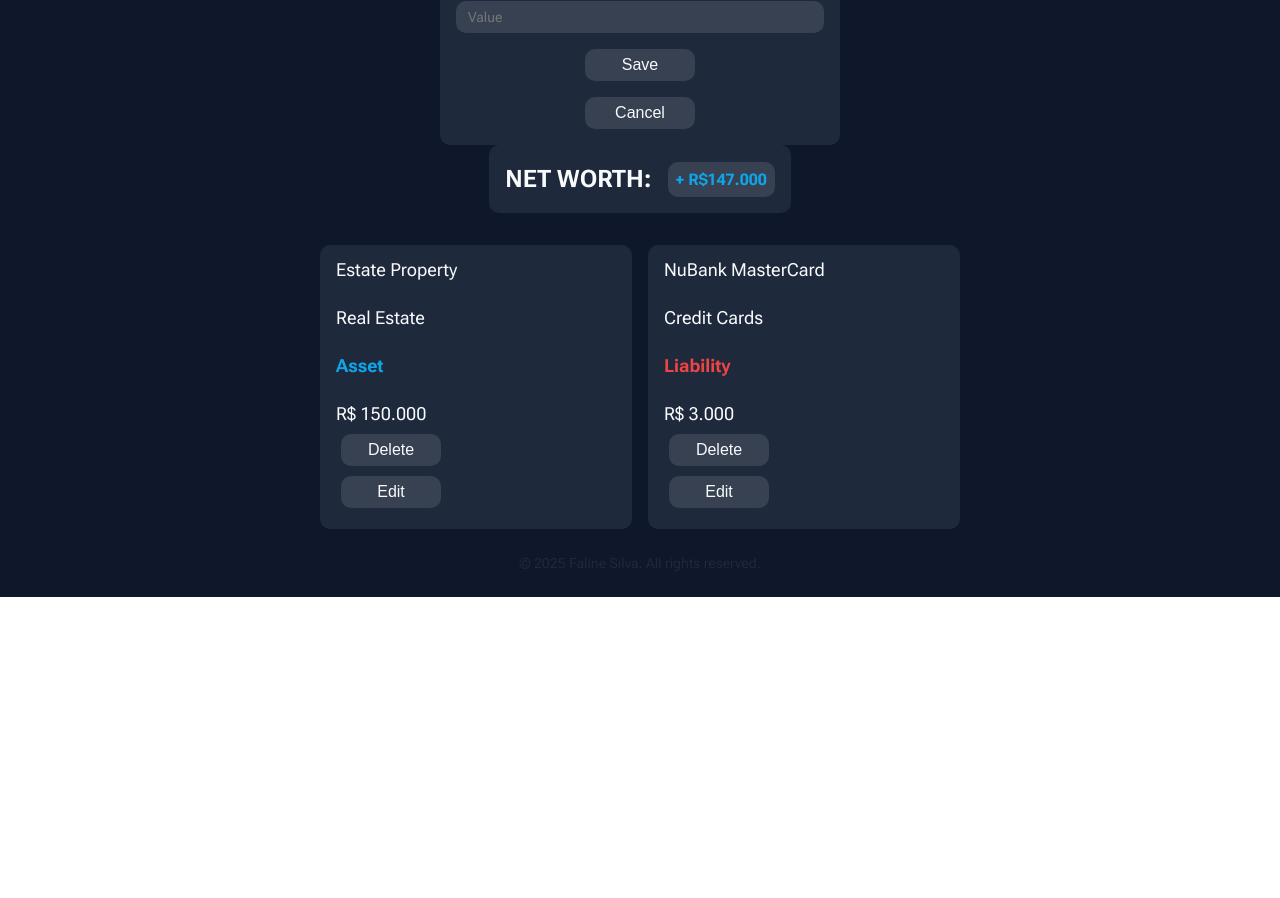
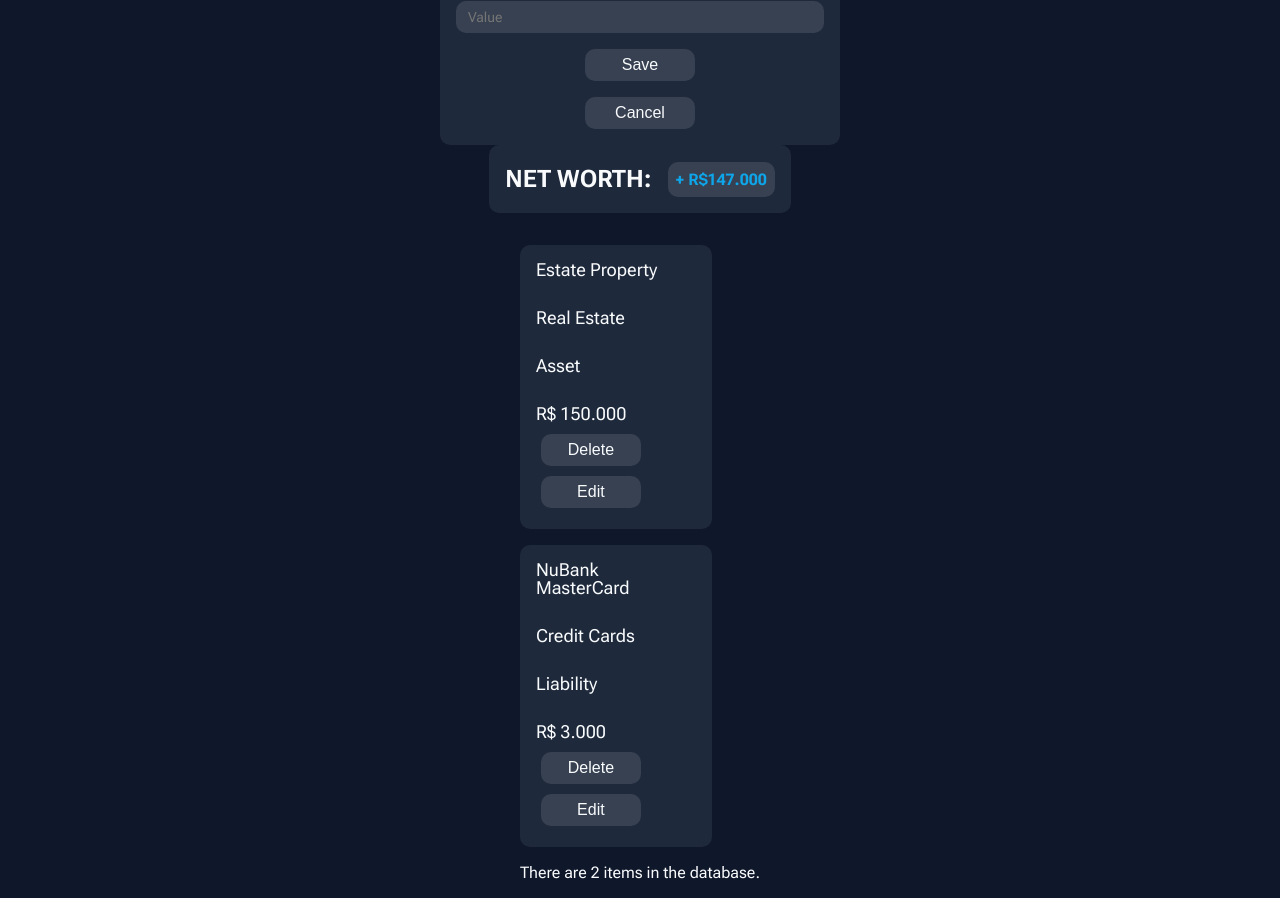
Before and after one commit to falinesilva/liberty, a React (Create React App) app: page / in a window 1280 px wide. Shown: the part 433-1331 px from the top of the page. Before the commit the page ends 1030 px from the top, so only its background shows below. Built offline with nearby package versions, Linux system fonts and the light colour scheme; a web font is replaced by a local one.

Commit message:
Seperated React components into .JS files.

```diff
--- a/src/App.js
+++ b/src/App.js
@@ -1,149 +1,55 @@
 import "./style.css";
+
+import Header from "./components/Header";
+import Menu from "./components/Menu";
+import ItemForm from "./components/ItemForm";
+import NetWorth from "./components/NetWorth";
+import ItemList from "./components/ItemList";
+
+const InitialItems = [
+  {
+    id: 1,
+    name: "Estate Property",
+    type: "Real Estate",
+    class: "Asset",
+    value: "R$ 150.000",
+  },
+  {
+    id: 2,
+    name: "NuBank MasterCard",
+    type: "Credit Cards",
+    class: "Liability",
+    value: "R$ 3.000",
+  },
+];
 
 function App() {
   return (
     <>
-      <main>
-        <div className="container">
-          {/* HEADER */}
-          <header className="header">
-            <div className="logo">
-              <img src="logo.png" width="36" alt="Liberty Logo" />
-            </div>
-            <div className="menu-icon">
-              <button className="btn btn-menu">
-                <img
-                  className="menu-img"
-                  src="open-menu.png"
-                  width="36"
-                  alt="Menu icon"
-                />
-              </button>
-            </div>
-          </header>
-
+      <Header />
       <Menu />
       <ItemForm />
       <NetWorth />
       <ItemList />
-          <Footer />
-        </div>
-      </main>
     </>
   );
 }
 
-function Menu() {
+function Item({ item }) {
   return (
-    <div className="menu">
-      <label className="toggle">
-        <span>Show Net Worth</span>
-        <input type="checkbox" id="toggle-stats" />
-        <span className="slider"></span>
-      </label>
-      <label className="toggle">
-        <span>Show Assets</span>
-        <input type="checkbox" id="toggle-assets" />
-        <span className="slider"></span>
-      </label>
-
-      <label className="toggle">
-        <span>Show Liabilities</span>
-        <input type="checkbox" id="toggle-liabilities" />
-        <span className="slider"></span>
-      </label>
-      <button className="btn btn-add">Add item</button>
-    </div>
-  );
-}
-
-function ItemForm() {
-  return (
-    <form className="item-form">
-      <input type="text" placeholder="Name" />
-      <select>
-        <option value="">Type:</option>
-        <optgroup label="Assets">
-          <option value="business-ownership">Business Ownership</option>
-          <option value="cash">Cash</option>
-          <option value="collectibles">Collectibles</option>
-          <option value="cryptocurrency">Cryptocurrency</option>
-          <option value="equipment">Equipment</option>
-          <option value="mutual-funds-etfs">Mutual Funds & ETFs</option>
-          <option value="other-investments">Other Investments</option>
-          <option value="real-estate">Real Estate</option>
-          <option value="retirement-accounts">Retirement Accounts</option>
-          <option value="stocks-bonds">Stocks & Bonds</option>
-          <option value="valuables">Valuables</option>
-          <option value="vehicle">Vehicle</option>
-        </optgroup>
-        <optgroup label="Liabilities">
-          <option value="alimony">Alimony</option>
-          <option value="child-support">Child Support</option>
-          <option value="credit-cards">Credit Cards</option>
-          <option value="medical-bills">Medical Bills</option>
-          <option value="mortgages">Mortgages</option>
-          <option value="outstanding-bills">Outstanding Bills</option>
-          <option value="personal-loans">Personal Loans</option>
-          <option value="student-loans">Student Loans</option>
-          <option value="taxes-owed">Taxes Owed</option>
-        </optgroup>
-      </select>
-      <input type="text" placeholder="Value" />
-      <button type="button" className="btn btn-add-save">
-        Save
-      </button>
-      <button type="button" className="btn btn-add-cancel">
-        Cancel
-      </button>
-    </form>
-  );
-}
-
-function NetWorth() {
-  return (
-    <div className="net-worth">
-      <p>
-        <strong>Net Worth:</strong>
-      </p>
-      <div className="stat positive">
-        <span>+ R$147.000</span>
-      </div>
-    </div>
-  );
-}
-
-function ItemList() {
-  return (
-    <ul className="item-list">
     <li className="item">
-        <span className="name">Estate Property</span>
+      <span className="name">{item.name}</span>
       <br />
-        <span className="type">Real Estate</span>
+      <span className="type">{item.type}</span>
       <br />
-        <span className="class asset">Asset</span>
+      <span className="class">{item.class}</span>
       <br />
-        <span className="value">R$ 150.000</span>
+      <span className="value">{item.value}</span>
       <div className="item-buttons">
         <button className="btn btn-delete-item">Delete</button>
         <button className="btn btn-edit-item">Edit</button>
       </div>
     </li>
-
-      <li className="item">
-        <span className="name">NuBank MasterCard</span>
-        <br />
-        <span className="type">Credit Cards</span>
-        <br />
-        <span className="class liability">Liability</span>
-        <br />
-        <span className="value">R$ 3.000</span>
-        <div className="item-buttons">
-          <button className="btn btn-delete-item">Delete</button>
-          <button className="btn btn-edit-item">Edit</button>
-        </div>
-      </li>
-    </ul>
   );
 }
 
--- /dev/null
+++ b/src/components/Header.js
@@ -0,0 +1,19 @@
+export default function Header() {
+  return (
+    <header className="header">
+      <div className="logo">
+        <img src="logo.png" width="36" alt="Liberty Logo" />
+      </div>
+      <div className="menu-icon">
+        <button className="btn btn-menu">
+          <img
+            className="menu-img"
+            src="open-menu.png"
+            width="36"
+            alt="Menu icon"
+          />
+        </button>
+      </div>
+    </header>
+  );
+}
--- /dev/null
+++ b/src/components/Item.js
@@ -0,0 +1,17 @@
+export default function Item({ item }) {
+  return (
+    <li className="item">
+      <span className="name">{item.name}</span>
+      <br />
+      <span className="type">{item.type}</span>
+      <br />
+      <span className="class">{item.class}</span>
+      <br />
+      <span className="value">{item.value}</span>
+      <div className="item-buttons">
+        <button className="btn btn-delete-item">Delete</button>
+        <button className="btn btn-edit-item">Edit</button>
+      </div>
+    </li>
+  );
+}
--- /dev/null
+++ b/src/components/ItemForm.js
@@ -0,0 +1,42 @@
+export default function ItemForm() {
+  return (
+    <form className="item-form">
+      <input type="text" placeholder="Name" />
+      <select>
+        <option value="">Type:</option>
+        <optgroup label="Assets">
+          <option value="business-ownership">Business Ownership</option>
+          <option value="cash">Cash</option>
+          <option value="collectibles">Collectibles</option>
+          <option value="cryptocurrency">Cryptocurrency</option>
+          <option value="equipment">Equipment</option>
+          <option value="mutual-funds-etfs">Mutual Funds & ETFs</option>
+          <option value="other-investments">Other Investments</option>
+          <option value="real-estate">Real Estate</option>
+          <option value="retirement-accounts">Retirement Accounts</option>
+          <option value="stocks-bonds">Stocks & Bonds</option>
+          <option value="valuables">Valuables</option>
+          <option value="vehicle">Vehicle</option>
+        </optgroup>
+        <optgroup label="Liabilities">
+          <option value="alimony">Alimony</option>
+          <option value="child-support">Child Support</option>
+          <option value="credit-cards">Credit Cards</option>
+          <option value="medical-bills">Medical Bills</option>
+          <option value="mortgages">Mortgages</option>
+          <option value="outstanding-bills">Outstanding Bills</option>
+          <option value="personal-loans">Personal Loans</option>
+          <option value="student-loans">Student Loans</option>
+          <option value="taxes-owed">Taxes Owed</option>
+        </optgroup>
+      </select>
+      <input type="text" placeholder="Value" />
+      <button type="button" className="btn btn-add-save">
+        Save
+      </button>
+      <button type="button" className="btn btn-add-cancel">
+        Cancel
+      </button>
+    </form>
+  );
+}
--- /dev/null
+++ b/src/components/ItemList.js
@@ -0,0 +1,34 @@
+import Item from "./Item";
+
+const InitialItems = [
+  {
+    id: 1,
+    name: "Estate Property",
+    type: "Real Estate",
+    class: "Asset",
+    value: "R$ 150.000",
+  },
+  {
+    id: 2,
+    name: "NuBank MasterCard",
+    type: "Credit Cards",
+    class: "Liability",
+    value: "R$ 3.000",
+  },
+];
+
+export default function ItemList() {
+  // Using static data for now – replace with props or fetch later
+  const items = InitialItems;
+
+  return (
+    <section>
+      <ul className="item-list">
+        {items.map((item) => (
+          <Item key={item.id} item={item} />
+        ))}
+      </ul>
+      <p>There are {items.length} items in the database.</p>
+    </section>
+  );
+}
--- /dev/null
+++ b/src/components/Menu.js
@@ -0,0 +1,23 @@
+export default function Menu() {
+  return (
+    <div className="menu">
+      <label className="toggle">
+        <span>Show Net Worth</span>
+        <input type="checkbox" id="toggle-stats" />
+        <span className="slider"></span>
+      </label>
+      <label className="toggle">
+        <span>Show Assets</span>
+        <input type="checkbox" id="toggle-assets" />
+        <span className="slider"></span>
+      </label>
+
+      <label className="toggle">
+        <span>Show Liabilities</span>
+        <input type="checkbox" id="toggle-liabilities" />
+        <span className="slider"></span>
+      </label>
+      <button className="btn btn-add">Add item</button>
+    </div>
+  );
+}
--- /dev/null
+++ b/src/components/NetWorth.js
@@ -0,0 +1,12 @@
+export default function NetWorth() {
+  return (
+    <div className="net-worth">
+      <p>
+        <strong>Net Worth:</strong>
+      </p>
+      <div className="stat positive">
+        <span>+ R$147.000</span>
+      </div>
+    </div>
+  );
+}
--- a/src/style.css
+++ b/src/style.css
@@ -38,7 +38,7 @@ Color Scheme
 
 /*Content*/
 
-main {
+body {
   font-family: "Roboto Flex", sans-serif;
   height: 100%;
   display: flex;
@@ -49,7 +49,7 @@ main {
   cursor: default;
 }
 
-.container {
+#root {
   display: flex;
   flex-direction: column;
   align-items: center;
@@ -96,6 +96,7 @@ main {
   padding: 16px;
   border-radius: 10px;
   width: 400px;
+  gap: 16px;
 }
 
 .toggle {
```
Also changed, not shown: src/components/Footer.js (added, +7 -0 lines). Lines whose indentation alone changed are shown as unchanged.
